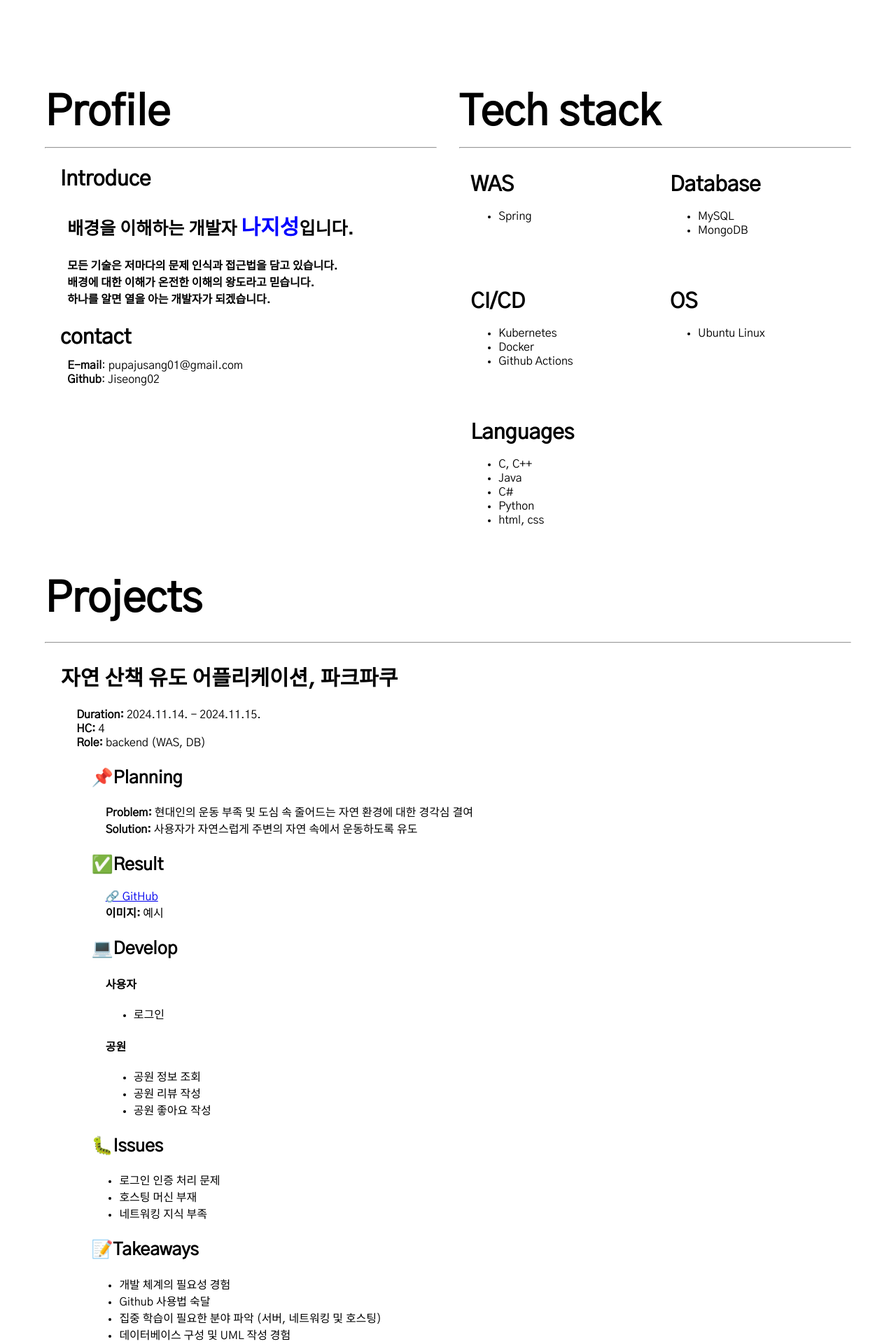
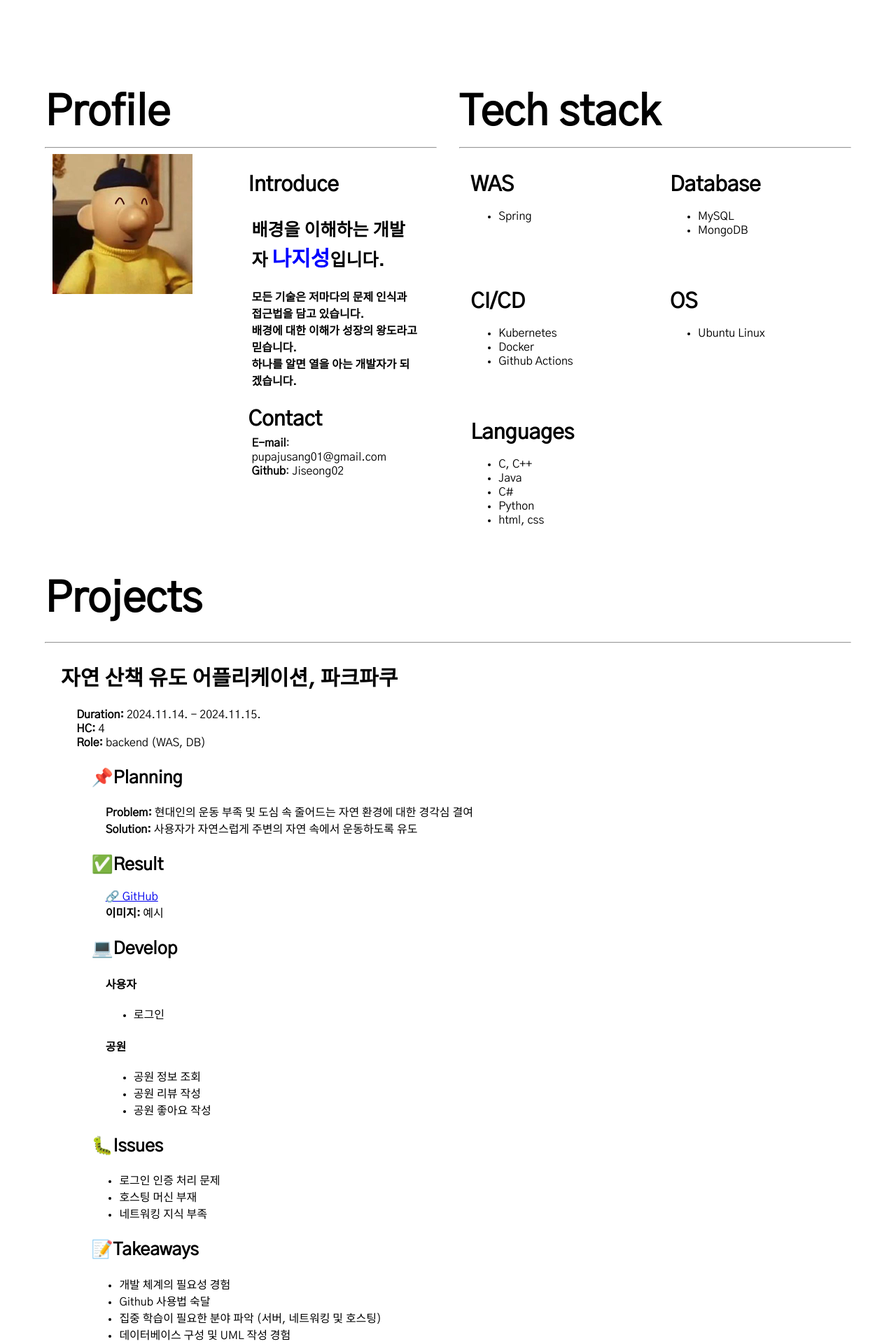
Before and after one commit to Jiseong02/Jiseong02.github.io, a Jekyll site: the page built from index.md, in a window 1280 px wide. Shown: the top 1920 px of the page at 70% size. Built offline with Jekyll 4.4.1, drawn with Linux system fonts in a browser that asks for light colours.

Commit message:
프로필 사진 추가가

```diff
--- a/_includes/intro/profile.html
+++ b/_includes/intro/profile.html
@@ -2,7 +2,10 @@
   <h1>Profile</h1>
   <hr>
   <div id="profile">
-    {% include profile/introduce.html %}
-    {% include profile/contact.html %}
+    <img src="/assets/images/profile_temp.jpg" id="profile-image">
+    <div id="profile-text">
+      {% include profile/introduce.html %}
+      {% include profile/contact.html %}
+    </div>
   </div>
 </section>
--- a/_includes/profile/contact.html
+++ b/_includes/profile/contact.html
@@ -1,5 +1,5 @@
 <div>
-  <h2>contact</h2>
+  <h2>Contact</h2>
   <div>
     {% for item in site.data.contact %}
       <strong>{{ item.title }}</strong>: {{ item.content }}<br>
--- a/_includes/profile/introduce.html
+++ b/_includes/profile/introduce.html
@@ -4,7 +4,7 @@
 		<h3> 배경을 이해하는 개발자 <span id="me">나지성</span>입니다.</h3>
 		<h4>
 			모든 기술은 저마다의 문제 인식과 접근법을 담고 있습니다. <br/>
-			배경에 대한 이해가 온전한 이해의 왕도라고 믿습니다.<br/>
+			배경에 대한 이해가 성장의 왕도라고 믿습니다.<br/>
 			하나를 알면 열을 아는 개발자가 되겠습니다.
 		</h4>
 	</div>
--- a/assets/css/style.css
+++ b/assets/css/style.css
@@ -39,6 +39,10 @@ section {
 	grid-template-columns: repeat(2, 1fr);
 	grid-gap: 2rem;
 }
+#profile {
+	display: grid;
+	grid-template-columns: repeat(2, 1fr);
+}
 #techs {
 	display: grid;
 	grid-template-columns: repeat(2, 1fr);
```
Also changed, not shown: assets/images/profile_temp.jpg (added).
